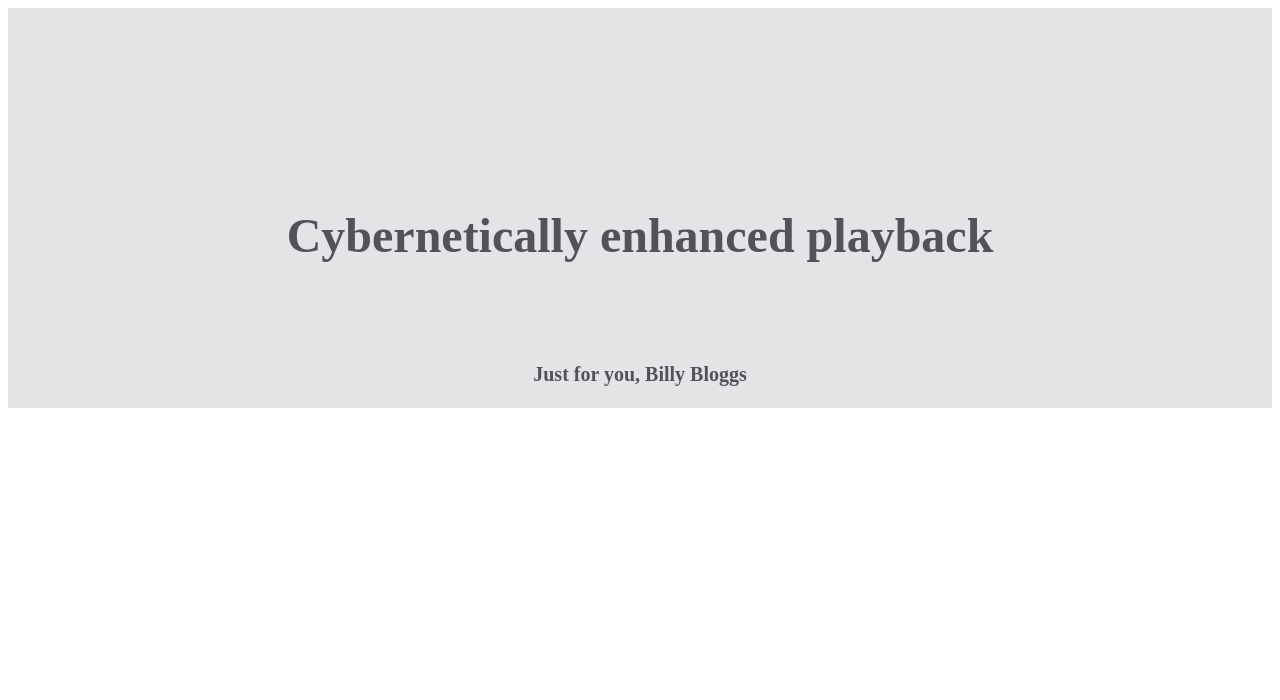
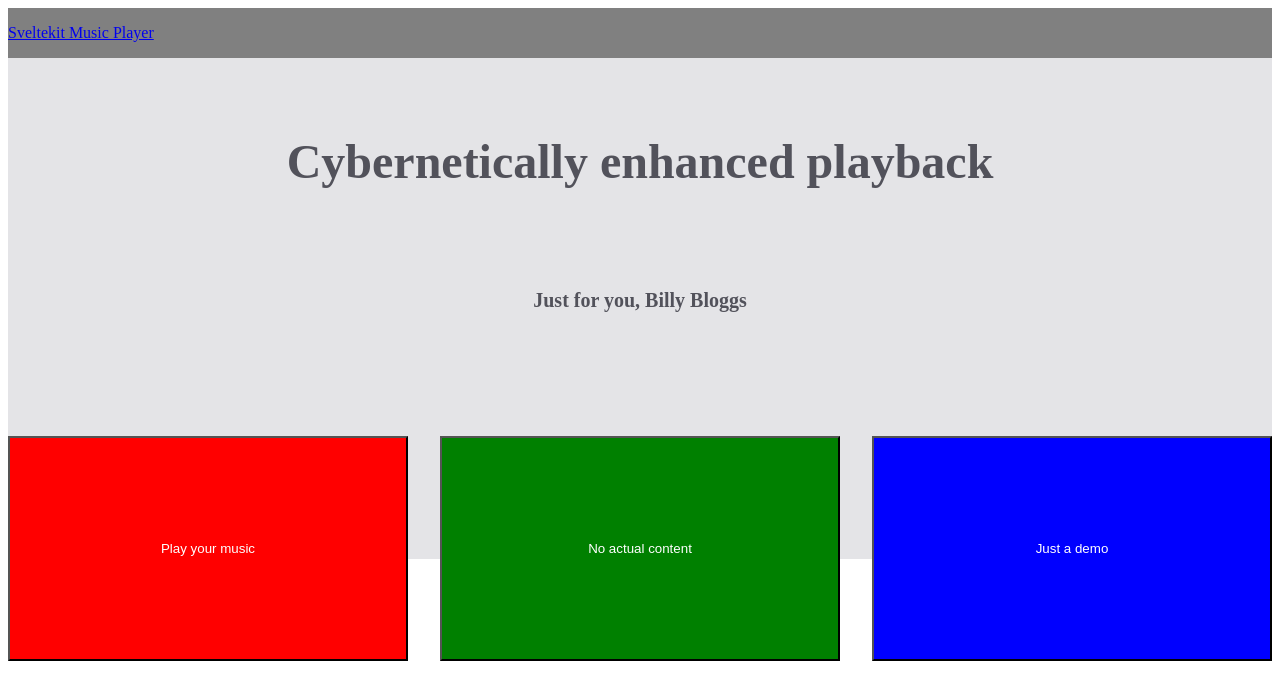
Before and after one commit to mainmatter/svelte-workshop-music-player, a SvelteKit app: page / in a window 1280 px wide. Shown: the top 700 px of the page. Built offline with nearby package versions, Linux system fonts and the light colour scheme.

Commit message:
Lection 2: Svelte Components

```diff
--- a/src/lib/global/primary-nav.svelte
+++ b/src/lib/global/primary-nav.svelte
@@ -1,5 +1,5 @@
 <nav>
-	Sveltekit Music Player
+	<a href="/">Sveltekit Music Player</a>
 </nav>
 
 <style lang="postcss">
--- a/src/routes/+page.svelte
+++ b/src/routes/+page.svelte
@@ -1,14 +1,21 @@
 <script>
+	import PrimaryNav from '$lib/global/primary-nav.svelte';
+	import Boxes from './boxes.svelte';
+
 	let name = 'Billy Bloggs';
 </script>
 
-<!-- Put PrimaryNav here -->
+<PrimaryNav />
 
 <section>
 	<p class="title">Cybernetically enhanced playback</p>
 	<p>Just for you, {name}</p>
 
-	<!-- Put Boxes here -->
+	<Boxes>
+		<div slot="box1">Play your music</div>
+		<div slot="box2">No actual content</div>
+		<div slot="box3">Just a demo</div>
+	</Boxes>
 </section>
 
 <style lang="postcss">
--- a/src/routes/boxes.svelte
+++ b/src/routes/boxes.svelte
@@ -20,14 +20,14 @@
 </script>
 
 <div class="box-container">
-	<button style="background:{color1}" type="button">
-		<!--  -->
+	<button style="background:{color1}" type="button" on:click={() => shuffleColor(0)}>
+		<slot name="box1" />
 	</button>
-	<button style:background={color2} type="button">
-		<!--  -->
+	<button style:background={color2} type="button" on:click={() => shuffleColor(1)}>
+		<slot name="box2" />
 	</button>
-	<button style:background={color3} type="button">
-		<!--  -->
+	<button style:background={color3} type="button" on:click={() => shuffleColor(2)}>
+		<slot name="box3" />
 	</button>
 </div>
 
```
